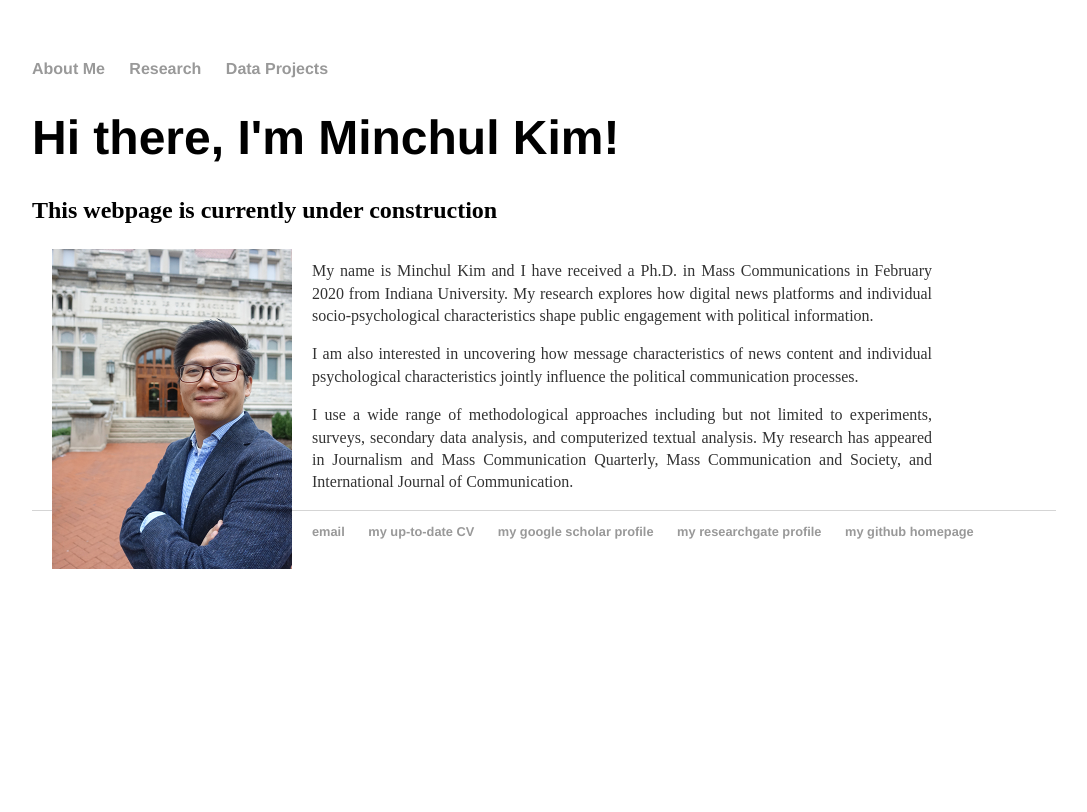
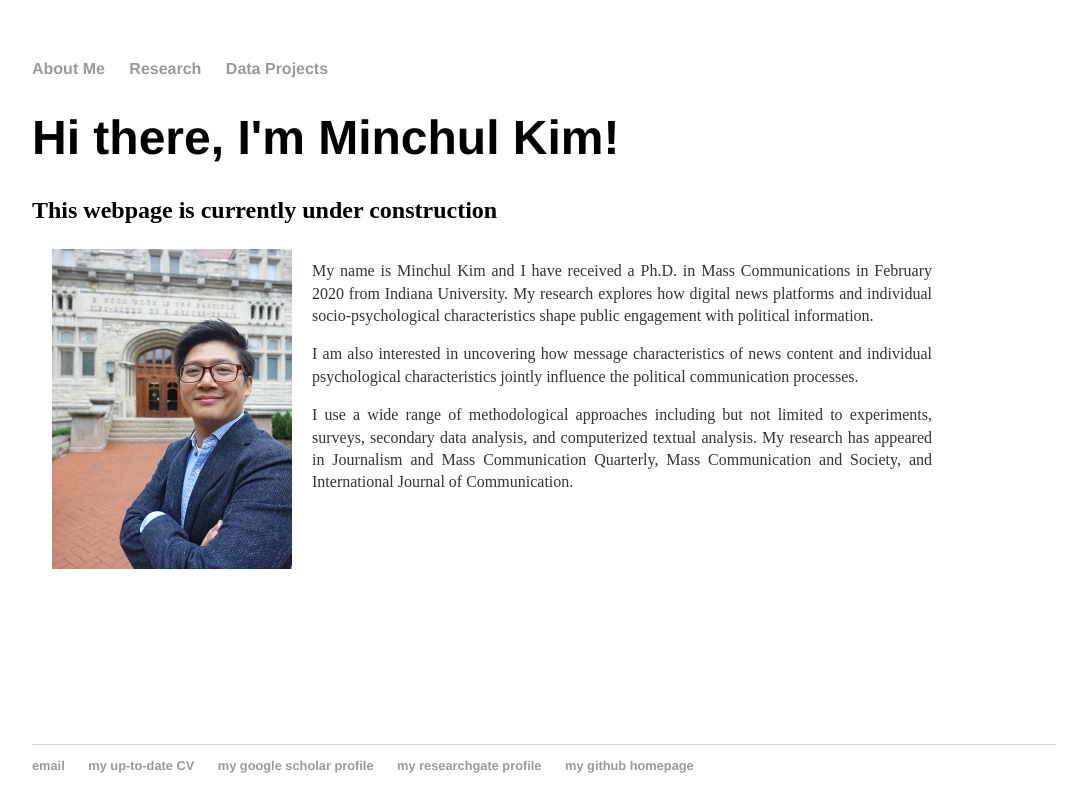
Before and after one commit to minchulkim-phd/minchulkim, a Jekyll site: the page built from index.html, in a window 1280 px wide. Shown: the top 812 px of the page, without its empty margins (96-1183 px from the left). Built offline with Jekyll 4.4.1, drawn with Linux system fonts in a browser that asks for light colours.

Commit message:
Update main.css

```diff
--- a/css/main.css
+++ b/css/main.css
@@ -54,7 +54,7 @@
 
 .slide-content {
   width: 900px;
-  height: 500x;
+  height: 500px;
   background-position: 11px 0;
   background-repeat: no-repeat;
 }
```
